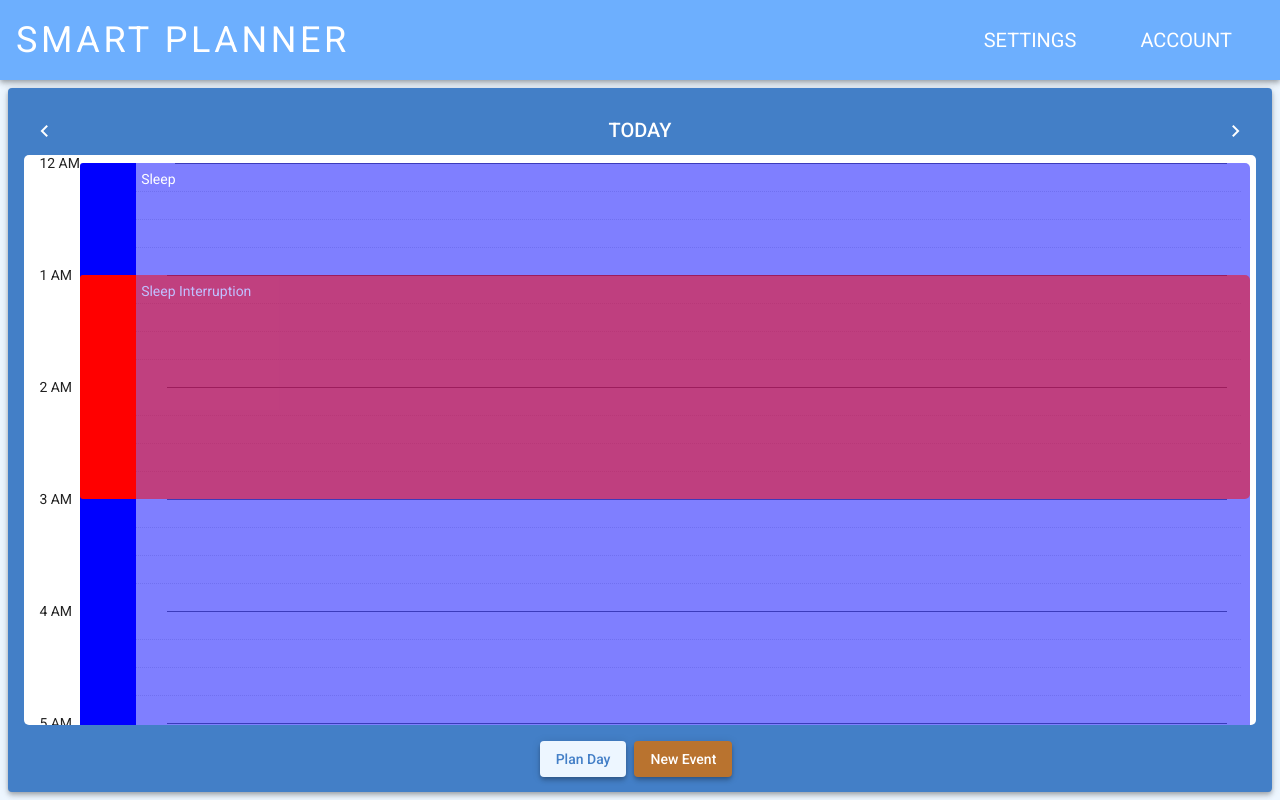
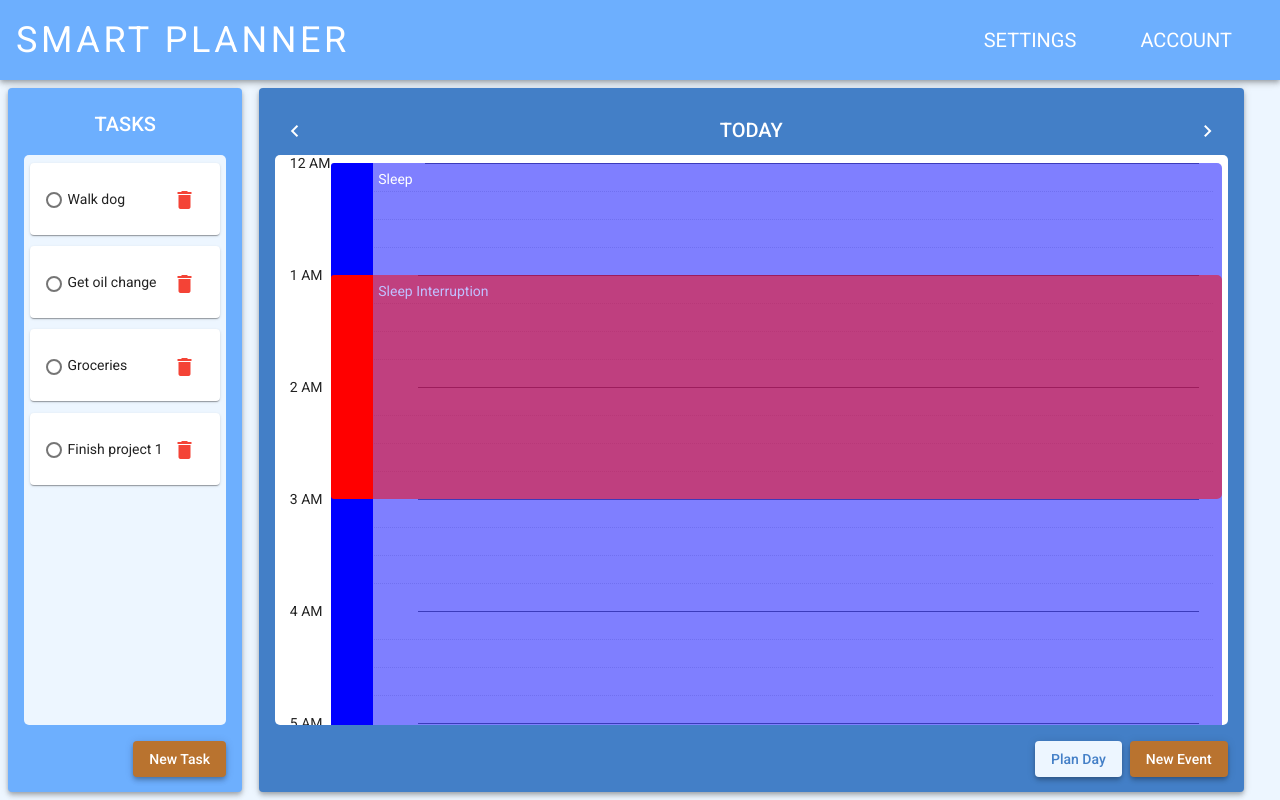
Before and after one commit to charles-witherspoon/smart-planner, an Angular app: page /day in a window 1280 px wide. Built offline with nearby package versions, Linux system fonts and the light colour scheme.

Commit message:
added tasks to day view

```diff
--- a/src/app/components/day-view/day-view.component.html
+++ b/src/app/components/day-view/day-view.component.html
@@ -1,5 +1,6 @@
 <div class="main-content">
 
+    <app-tasks></app-tasks>
     <app-day></app-day>
 
 </div>
--- a/src/app/components/day-view/day-view.component.scss
+++ b/src/app/components/day-view/day-view.component.scss
@@ -1,3 +1,13 @@
 .main-content {
     height: 90%;
+    display: flex;
 }
+
+.main-content app-tasks {
+    flex: 1;
+}
+
+.main-content app-day {
+    flex: 4;
+    margin-right: 2em;
+}
--- a/src/app/components/day/day.component.scss
+++ b/src/app/components/day/day.component.scss
@@ -66,7 +66,7 @@
     padding: 0;
     display: flex;
     align-items: center;
-    justify-content: center;
+    justify-content: flex-end;
 }
 
 mat-card-header {
```
